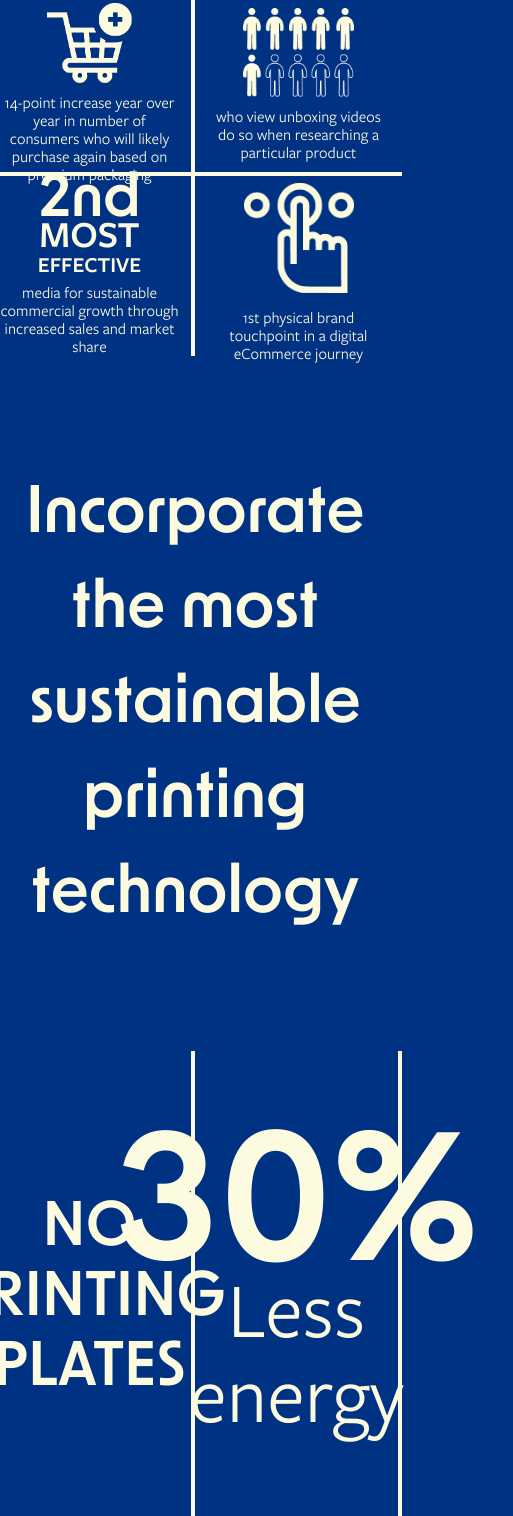
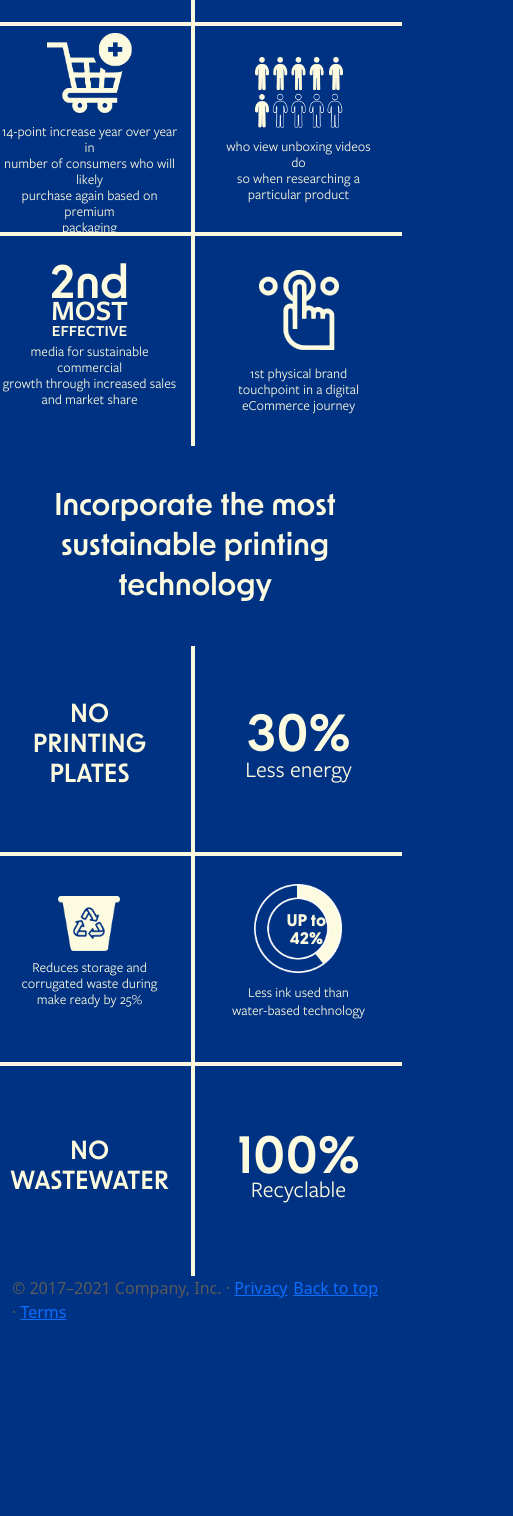
Before and after one commit to SEBPO-mujahidul-islam/efi-wp, a plain HTML site: page index.html in a window 390 px wide. Shown: the part 4394-5910 px from the top of the page, 513 px wide, since content can reach past the window. After the commit the page ends 5782 px from the top, so only its background shows below. Drawn offline with Linux system fonts and the light colour scheme; files that its build step writes are made by us from their sources.

Commit message:
the data and incorporate in progress

```diff
--- a/css/mujahid.css
+++ b/css/mujahid.css
@@ -357,7 +357,7 @@
     }
     /* the data e */
   }
-  @media all and (max-width: 1023px){
+  @media all and (max-width: 1024px){
     /* incorporate  */
     .efi_the_data_header {
       max-width: 1148px;
@@ -418,10 +418,88 @@
 
 
     /* The Data */
+    .efi_incorporate_header {
+      max-width: 1148px;
+      margin: 40px auto;
+    }
+    .efi_incorporate_header h2 {
+      font-size: 30px;
+      line-height: 40px;
+    }
+    .efi_incorporate_feature_item h1{
+      font-size: 58px;
+      line-height: 32px;
+    }
+    .efi_incorporate_feature_item.one h2{
+      font-size: 30px;
+      line-height: 34px;
+    }
+    .efi_incorporate_feature_item h3{
+      font-size: 26px;
+      line-height: 22px;
+    }
+    .efi_incorporate_feature_item p, .efi_incorporate_overlay_content p {
+      font-size: 16px;
+      line-height: 18px;
+    }
+    .efi_incorporate_overlay_content p{
+      max-width: 95%;
+    }
+    .efi_incorporate_feature_item.four p{
+      line-height: 18px;
+    }
+    .efi_incorporate_feature_item.two img {
+      max-width: 92px;
+    }
+    .efi_incorporate_feature_item.two h5 {
+      font-size: 18px;
+      top: 36%;
+      left: 43%;
+    }
+    .efi_incorporate_feature_item h5 {
+      font-size: 20px;
+      line-height: 20px;
+      top: 30%;
+      left: 39%;
+    }
+    .efi_incorporate_feature_item.three img {
+      max-width: 85px;
+      padding-bottom: 10px;
+    }
+    .efi_incorporate_feature_item.four img {
+      max-width: 111px;
+      padding-bottom: 10px;
+    }
+    .efi_incorporate_feature_item.five h2 {
+      font-size: 34px;
+      line-height: 38px;
+  }
+    .efi_incorporate_feature_item.six img {
+      max-width: 110px;
+    }
+    .efi_incorporate_feature_item.six h1{
+      line-height: 36px;
+    }
+    .efi_incorporate_feature_item {
+      max-height: 210px;
+      padding: 15px;
+    }
+    .overlayBtmtoTop{
+      padding: 0px 15px;
+    }
 
     /* The Data e */
   }
-  @media all and (max-width: 768px) {
+
+  @media all and (min-width: 768px) {
+
+  }
+  @media all and (min-width: 768px) {
+    .MobShow{
+      display: none;
+    }
+  }
+  @media all and (max-width: 767px) {
     /* incorporate  */
     .efi_thedata_feature_item.one{
       border-bottom: 4px solid #FDFBDF;
@@ -443,10 +521,97 @@
       border-right: 4px solid #FDFBDF;
     }
     .efi_thedata_feature_item {
-      max-height: 180px;
+      /* max-height: 180px; */
       padding: 7px;
-  }
+    }
+    .efi_thedata_feature_item h1 {
+      font-size: 45px;
+      line-height: 20px;
+    }
+    .efi_thedata_feature_item.one h2 {
+      font-size: 23px;
+      line-height: 14px;
+    }
+    .efi_thedata_feature_item h3 {
+      font-size: 16px;
+      line-height: 10px;
+    }
+    .efi_thedata_feature_item p, .efi_thedata_overlay_content p {
+      font-size: 14px;
+      line-height: 16px;
+    }
+    .efi_thedata_feature_item.four img {
+      max-width: 88px;
+    }
+    .efi_thedata_feature_item.five h2 {
+      font-size: 29px;
+      line-height: 14px;
+    }
+    .efi_thedata_feature_item.six img {
+      max-width: 80px;
+    }
     /* incorporate e */
+
+    /* the data */
+    .efi_incorporate_feature_item.one{
+      border-bottom: 4px solid #FDFBDF;
+      border-right: 4px solid #FDFBDF;
+    }
+    .efi_incorporate_feature_item.two{
+      border-bottom: 4px solid #FDFBDF;
+      border-right: none;
+    }
+    .efi_incorporate_feature_item.three{
+      border-bottom: 4px solid #FDFBDF;
+      border-right: 4px solid #FDFBDF;
+    }
+    .efi_incorporate_feature_item.four{
+      border-bottom: 4px solid #FDFBDF;
+      border-right: none;
+    }
+    .efi_incorporate_feature_item.five{
+      border-right: 4px solid #FDFBDF;
+    }
+    .efi_incorporate_feature_item {
+      padding: 7px;
+    }
+    .efi_incorporate_feature_item h1 {
+      font-size: 50px;
+      line-height: 40px;
+    }
+    .efi_incorporate_feature_item.one h2 {
+      font-size: 25px;
+      line-height: 30px;
+    }
+    .efi_incorporate_feature_item h3 {
+      font-size: 23px;
+      line-height: 10px;
+    }
+    .efi_incorporate_feature_item p, .efi_incorporate_overlay_content p {
+      font-size: 14px;
+      line-height: 16px;
+    }
+    .efi_incorporate_feature_item.three img {
+      max-width: 62px;
+      padding-bottom: 8px;
+    }
+    .efi_incorporate_feature_item.four img {
+      max-width: 88px;
+    }
+    .efi_incorporate_feature_item.five h2 {
+      font-size: 25px;
+      line-height: 30px;
+    }
+    .efi_incorporate_feature_item h5 {
+      font-size: 16px;
+      line-height: 18px;
+      top: 29%;
+      left: 41%;
+    }
+    .efi_incorporate_feature_item.six img {
+      max-width: 80px;
+    }
+    /* the data e */
 
   }
 
--- a/index.html
+++ b/index.html
@@ -203,7 +203,7 @@
                 <h1>4.1x</h1>
                 <h2>HIGHER</h2>
                 <h3>AD RECALL</h3>
-                <p>for on-box advertising<br class="LaptabMobHide">
+                <p>for on-box advertising<br class="LaptabMobHide"><br class="MobShow">
                   than traditional media campaigns</p>
               </div>
               <div class="overlayCentertoTop">
@@ -211,7 +211,7 @@
                   <h1>4.1x</h1>
                   <h2>HIGHER</h2>
                   <h3>AD RECALL</h3>
-                  <p>for on-box advertising<br class="LaptabMobHide">
+                  <p>for on-box advertising<br class="LaptabMobHide"><br class="MobShow">
                     than traditional media campaigns</p>
                 </div>
               </div>
@@ -224,7 +224,7 @@
                   <h5>42%</h5>
                   <img src="image/the-data-circle.png">
                 </div>
-                  <p>of marketers want<br class="LaptabMobHide">
+                  <p>of marketers want<br class="LaptabMobHide"><br class="MobShow">
                     unboxing content from creators</p>
               </div>
               <div class="overlayCentertoTop">
@@ -233,7 +233,7 @@
                     <h5>42%</h5>
                     <img src="image/the-data-circle-Hover.png">
                   </div>
-                    <p>of marketers want<br class="LaptabMobHide">
+                    <p>of marketers want<br class="LaptabMobHide"><br class="MobShow">
                       unboxing content from creators</p>
                 </div>
               </div>
@@ -243,17 +243,17 @@
             <div class="col-6 col-sm-6 col-md-4 col-lg-4 col-xl-4 col-xxl-4 efi_thedata_feature_item three">
               <div>
                   <img src="image/The-data-Add-to-cart Icon.png">
-                  <p>14-point increase year over year in<br class="LaptabMobHide">
-                    number of consumers who will likely<br class="LaptabMobHide">
-                    purchase again based on premium<br class="LaptabMobHide">
+                  <p>14-point increase year over year in<br class="LaptabMobHide"><br class="MobShow">
+                    number of consumers who will likely<br class="LaptabMobHide"><br class="MobShow">
+                    purchase again based on premium<br class="LaptabMobHide"><br class="MobShow">
                     packaging</p>
               </div>
               <div class="overlayCentertoTop">
                 <div class="efi_thedata_overlay_content">
                   <img src="image/The-data-Add-to-cart Icon_Hover.png">
-                  <p>14-point increase year over year in<br class="LaptabMobHide">
-                    number of consumers who will likely<br class="LaptabMobHide">
-                    purchase again based on premium<br class="LaptabMobHide">
+                  <p>14-point increase year over year in<br class="LaptabMobHide"><br class="MobShow">
+                    number of consumers who will likely<br class="LaptabMobHide"><br class="MobShow">
+                    purchase again based on premium<br class="LaptabMobHide"><br class="MobShow">
                     packaging</p>
                 </div>
               </div>
@@ -263,16 +263,16 @@
             <div class="col-6 col-sm-6 col-md-4 col-lg-4 col-xl-4 col-xxl-4 efi_thedata_feature_item four">
               <div>
                   <img src="image/The-data-Standing-up-man Icon.png">
-                  <p>who view unboxing videos do<br class="LaptabMobHide">
-                    so when researching a<br class="LaptabMobHide">
+                  <p>who view unboxing videos do<br class="LaptabMobHide"><br class="MobShow">
+                    so when researching a<br class="LaptabMobHide"><br class="MobShow">
                     particular product
                     </p>
               </div>
               <div class="overlayCentertoTop">
                 <div class="efi_thedata_overlay_content">
                   <img src="image/The-data-Standing-up-man Icon-Hover.png">
-                  <p>who view unboxing videos do<br class="LaptabMobHide">
-                    so when researching a<br class="LaptabMobHide">
+                  <p>who view unboxing videos do<br class="LaptabMobHide"><br class="MobShow">
+                    so when researching a<br class="LaptabMobHide"><br class="MobShow">
                     particular product
                     </p>
                 </div>
@@ -285,8 +285,8 @@
                 <h1>2nd</h1>
                 <h2>MOST</h2>
                 <h3>EFFECTIVE</h3>
-                <p>media for sustainable commercial<br class="LaptabMobHide">
-                  growth through increased sales and<br class="LaptabMobHide">
+                <p>media for sustainable commercial<br class="LaptabMobHide"><br class="MobShow">
+                  growth through increased sales<br class="MobShow"> and<br class="LaptabMobHide">
                   market share</p>
               </div>
               <div class="overlayCentertoTop">
@@ -294,8 +294,8 @@
                   <h1>2nd</h1>
                   <h2>MOST</h2>
                   <h3>EFFECTIVE</h3>
-                  <p>media for sustainable commercial<br class="LaptabMobHide">
-                    growth through increased sales and<br class="LaptabMobHide">
+                  <p>media for sustainable commercial<br class="LaptabMobHide"><br class="MobShow">
+                    growth through increased sales<br class="MobShow"> and<br class="LaptabMobHide">
                     market share</p>
                 </div>
               </div>
@@ -305,13 +305,13 @@
             <div class="col-6 col-sm-6 col-md-4 col-lg-4 col-xl-4 col-xxl-4 efi_thedata_feature_item six">
               <div>
                   <img src="image/The-data-Tap-Icon.png">
-                  <p>1st physical brand touchpoint<br class="LaptabMobHide">
+                  <p>1st physical brand<br class="MobShow"> touchpoint<br class="LaptabMobHide">
                     in a digital eCommerce journey</p>
               </div>
               <div class="overlayCentertoTop">
                   <div class="efi_thedata_overlay_content">
                     <img src="image/The-data-Tap-Icon_Hover.png">
-                    <p>1st physical brand touchpoint<br class="LaptabMobHide">
+                    <p>1st physical brand<br class="MobShow"> touchpoint<br class="LaptabMobHide">
                       in a digital eCommerce journey</p>
                   </div>
               </div>
@@ -330,7 +330,7 @@
       <div class="">
         <!-- efi Incorporate header -->
         <div class="efi_incorporate_header">
-          <h2>Incorporate the most
+          <h2>Incorporate the most<br>
             sustainable printing technology</h2>
         </div>
         <!-- efi Incorporate header e -->
@@ -339,12 +339,12 @@
           <!-- efi Incorporate Feature item -->
           <div class="col-6 col-sm-6 col-md-4 col-lg-4 col-xl-4 col-xxl-4 efi_incorporate_feature_item one">
             <div class="efi_incorporate_feature_item_hover">
-              <h2>NO PRINTING
+              <h2>NO<br class="MobShow"> PRINTING<br class="MobShow">
               PLATES</h2>
             </div>
             <div class="overlayBtmtoTop">
               <div class="efi_incorporate_overlay_content">
-                <h2>NO PRINTING
+                <h2>NO<br class="MobShow"> PRINTING<br class="MobShow">
                   PLATES</h2>
               </div>
             </div>
@@ -368,15 +368,15 @@
           <div class="col-6 col-sm-6 col-md-4 col-lg-4 col-xl-4 col-xxl-4 efi_incorporate_feature_item three">
             <div>
                 <img src="image/incorporate_recyle_.png">
-                <p>Reduces storage and<br class="LaptabMobHide">
-                corrugated waste during<br class="LaptabMobHide">
+                <p>Reduces storage and<br class="LaptabMobHide"><br class="MobShow">
+                corrugated waste during<br class="LaptabMobHide"><br class="MobShow">
                 make ready by 25%</p>
             </div>
             <div class="overlayBtmtoTop">
               <div class="efi_incorporate_overlay_content">
                   <img src="image/incorporate_recyle_Hover.png">
-                  <p>Reduces storage and<br class="LaptabMobHide">
-                    corrugated waste during<br class="LaptabMobHide">
+                  <p>Reduces storage and<br class="LaptabMobHide"><br class="MobShow">
+                    corrugated waste during<br class="LaptabMobHide"><br class="MobShow">
                     make ready by 25%</p>
               </div>
             </div>
@@ -390,7 +390,7 @@
                   42%</h5>
                 <img src="image/incorporate_percent_circle.png">
               </div>
-                <p>Less ink used than<br class="LaptabMobHide">
+                <p>Less ink used than<br class="LaptabMobHide"><br class="MobShow">
                   water-based technology</p>
             </div>
             <div class="overlayBtmtoTop">
@@ -400,7 +400,7 @@
                       42%</h5>
                     <img src="image/incorporate_percent_circle_Hover.png">
                   </div>
-                    <p>Less ink used than<br class="LaptabMobHide">
+                    <p>Less ink used than<br class="LaptabMobHide"><br class="MobShow">
                       water-based technology</p>
               </div>
             </div>
@@ -429,7 +429,7 @@
             <div class="overlayBtmtoTop">
               <div class="efi_incorporate_overlay_content">
                 <h1>100%</h1>
-                <h3>Recyclable</h3>cv
+                <h3>Recyclable</h3>
               </div>
             </div>
           </div>
```
